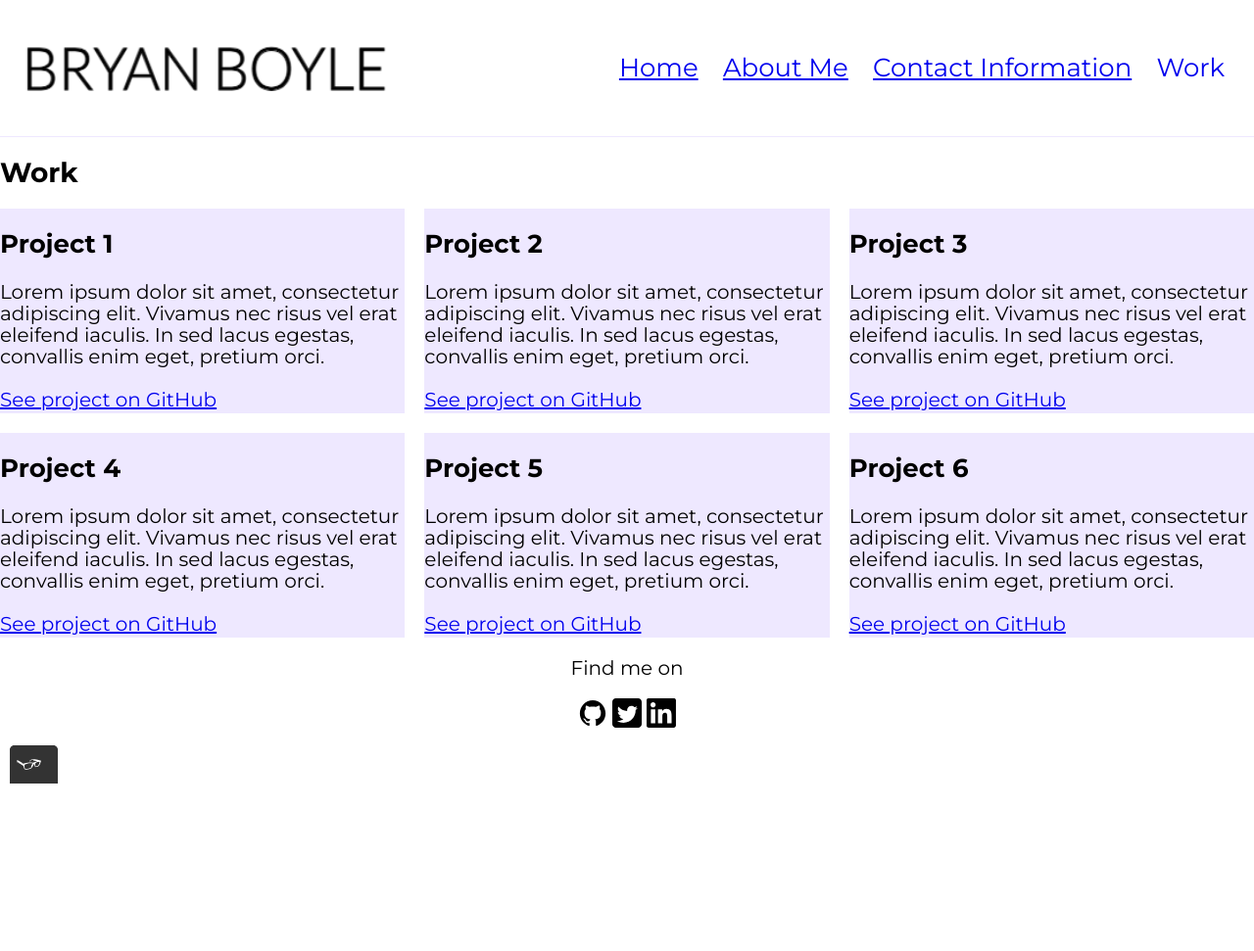
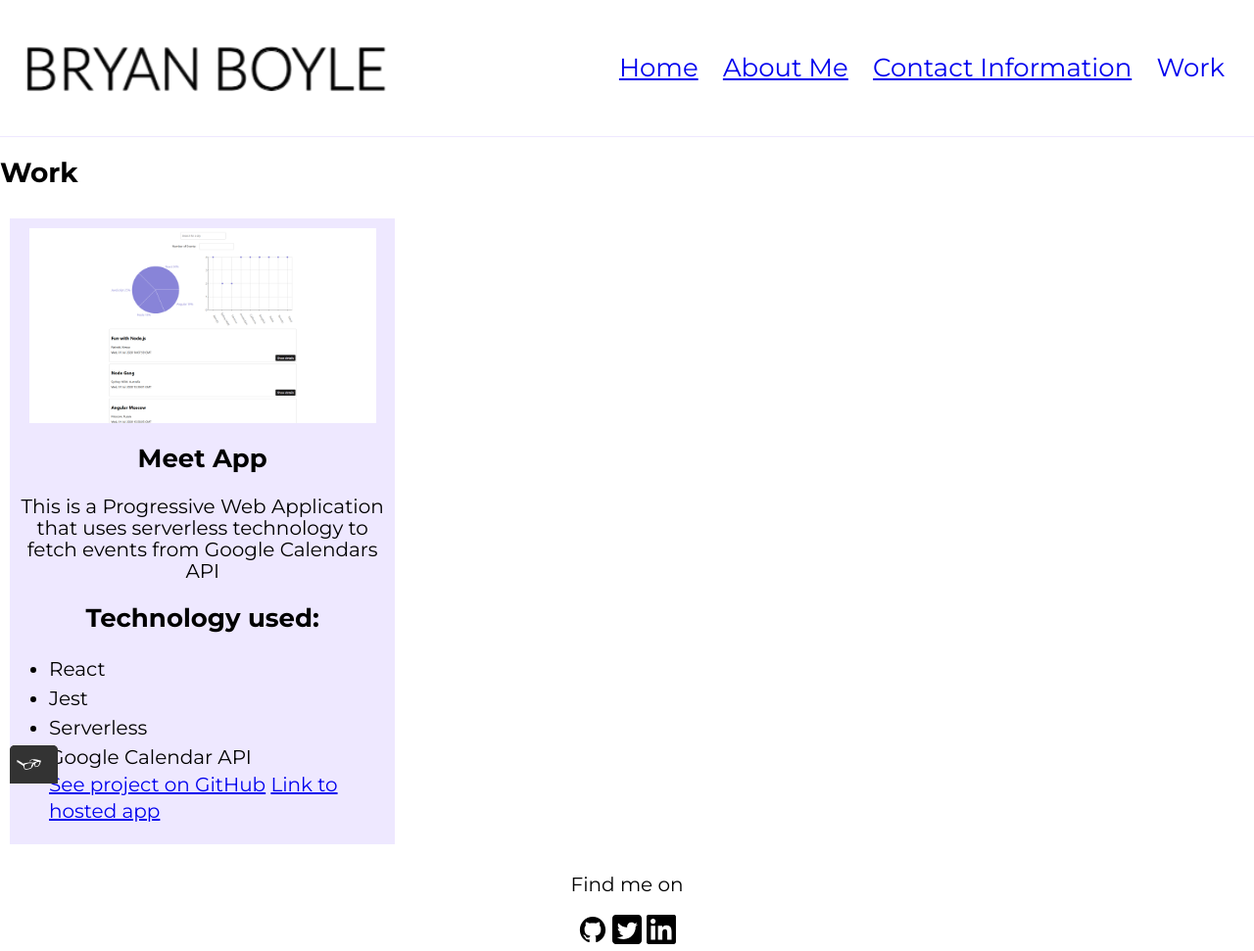
Before and after one commit to gone888/portfolio-website, a plain HTML site: page work.html in a window 1280 px wide. Shown: the whole page at 98% size. Before the commit the page ends 800 px from the top, so only its background shows below. Drawn offline with nearby package versions, Linux system fonts and the light colour scheme.

Commit message:
updating work.html

```diff
--- a/css/styles.css
+++ b/css/styles.css
@@ -5,7 +5,7 @@
   --white: #ffffff;
   --white-purple: #eee8ff;
   --light-purple: #bbafe4;
-  --dark-purple: #341D7B;
+  --dark-purple: #341d7b;
 }
 
 * {
@@ -14,12 +14,12 @@
 
 /* general element design */
 header {
-  font-family: 'Montserrat', sans-serif;
+  font-family: "Montserrat", sans-serif;
   font-weight: 400;
 }
 
 body {
-  font-family: 'Montserrat', sans-serif;
+  font-family: "Montserrat", sans-serif;
   font-weight: 400;
   font-size: 20px;
   line-height: 1.35;
@@ -55,7 +55,7 @@ a:hover {
 
 /* header & footer section */
 .page-header {
-  display:flex;
+  display: flex;
   max-width: 100%;
   margin: auto;
   padding: 20px;
@@ -81,8 +81,8 @@ a:hover {
 }
 
 .page-footer {
-  clear:both;
-  display:flex;
+  clear: both;
+  display: flex;
   flex-direction: column;
   text-align: center;
 }
@@ -131,7 +131,7 @@ a:hover {
 
 /* contact.html */
 .contact-info {
-  display:block;
+  display: block;
   text-align: center;
   margin: auto;
   padding: 0%;
@@ -149,22 +149,37 @@ a:hover {
     grid-template-columns: 1fr 1fr 1fr;
     grid-gap: 20px;
     margin: 0;
-
   }
   .grid__item {
     background-color: var(--white-purple);
     width: auto;
     min-height: auto;
-    margin: 0;
+    margin: 10px;
   }
   .grid__item:last-child {
     grid-column: auto / auto;
     grid-row: auto / auto;
   }
+  .grid__item img {
+    width: 90%;
+    height: auto;
+    object-fit: cover;
+    display: block;
+    margin: auto;
+    padding-top: 10px;
+  }
+  .grid__item h2,
+  p {
+    text-align: center;
+  }
+  .grid__item li {
+    list-style-type: disc;
+  }
 }
 
 /* buttons */
-button, .button{
+button,
+.button {
   border: none;
   display: inline-block;
   font-family: inherit;
@@ -181,8 +196,8 @@ button:hover,
 button:focus,
 .button:hover,
 .button:focus {
-    cursor: pointer;
-    opacity: 0.8;
+  cursor: pointer;
+  opacity: 0.8;
 }
 
 /* animations for boston-skyline.svg */
@@ -203,13 +218,13 @@ svg {
 
 @keyframes color-change {
   0% {
-    fill: var(--white-purple)
+    fill: var(--white-purple);
   }
   50% {
-    fill: var(--light-purple)
+    fill: var(--light-purple);
   }
   100% {
-    fill: var(--dark-purple)
+    fill: var(--dark-purple);
   }
 }
 
@@ -222,11 +237,11 @@ svg {
   }
 }
 
-@keyframes cloud-move-reverse{
+@keyframes cloud-move-reverse {
   from {
     transform: translate(0px, -20px);
   }
-  to{
+  to {
     transform: translate(-100px, -20px);
   }
 }
@@ -250,7 +265,7 @@ svg {
   }
 }
 
-@media all and (min-width: 500px) and (max-width: 750px){
+@media all and (min-width: 500px) and (max-width: 750px) {
   .grid {
     grid-template-columns: 1fr 1fr;
   }
--- a/work.html
+++ b/work.html
@@ -1,32 +1,50 @@
 <!DOCTYPE html>
 <html lang="en">
   <head>
-    <meta charset="UTF-8">
-    <meta name="viewport" content="width=device-width, initial-scale=1.0">
+    <meta charset="UTF-8" />
+    <meta name="viewport" content="width=device-width, initial-scale=1.0" />
     <title>My Projects</title>
-    <link rel="icon" href="img/favicon.ico">
-    <link rel="stylesheet" type="text/css" href="https://cdnjs.cloudflare.com/ajax/libs/normalize/8.0.0/normalize.min.css">
-    <link rel="preconnect" href="https://fonts.googleapis.com">
-    <link rel="preconnect" href="https://fonts.gstatic.com" crossorigin>
-    <link href="https://fonts.googleapis.com/css2?family=Montserrat:ital,wght@0,100..900;1,100..900&display=swap" rel="stylesheet">
-    <link rel="stylesheet" type="text/css" href="css/style.production.css">
+    <link rel="icon" href="img/favicon.ico" />
+    <link
+      rel="stylesheet"
+      type="text/css"
+      href="https://cdnjs.cloudflare.com/ajax/libs/normalize/8.0.0/normalize.min.css"
+    />
+    <link rel="preconnect" href="https://fonts.googleapis.com" />
+    <link rel="preconnect" href="https://fonts.gstatic.com" crossorigin />
+    <link
+      href="https://fonts.googleapis.com/css2?family=Montserrat:ital,wght@0,100..900;1,100..900&display=swap"
+      rel="stylesheet"
+    />
+    <link rel="stylesheet" type="text/css" href="css/styles.css" />
   </head>
   <body>
     <header class="page-header">
-      <img src="img/logo.jpg" alt="my logo" class="logo">
+      <img src="img/logo.jpg" alt="my logo" class="logo" />
       <nav class="main-navigation page-header__item">
         <ul role="menubar" class="navigation-list">
           <li role="presentation">
-            <a href="index.html" role="menuitem" class="navigation-list__item">Home</a>
+            <a href="index.html" role="menuitem" class="navigation-list__item"
+              >Home</a
+            >
           </li>
           <li role="presentation">
-            <a href="about.html" role="menuitem" class="navigation-list__item">About Me</a>
+            <a href="about.html" role="menuitem" class="navigation-list__item"
+              >About Me</a
+            >
           </li>
           <li role="presentation">
-            <a href="contact.html" role="menuitem" class="navigation-list__item">Contact Information</a>
+            <a href="contact.html" role="menuitem" class="navigation-list__item"
+              >Contact Information</a
+            >
           </li>
           <li role="presentation">
-            <a href="work.html" role="menuitem" class="navigation-list__item navigation-list__item--active">Work</a>
+            <a
+              href="work.html"
+              role="menuitem"
+              class="navigation-list__item navigation-list__item--active"
+              >Work</a
+            >
           </li>
         </ul>
       </nav>
@@ -35,45 +53,38 @@
       <h1>Work</h1>
       <div class="grid">
         <div class="grid__item">
-          <h2>Project 1</h2>
-          <p>Lorem ipsum dolor sit amet, consectetur adipiscing elit. Vivamus nec risus vel erat eleifend iaculis. In sed lacus egestas, convallis enim eget, pretium orci.</p>
-          <a href="#">See project on GitHub</a>
-        </div>
-        <div class="grid__item">
-          <h2>Project 2</h2>
-          <p>Lorem ipsum dolor sit amet, consectetur adipiscing elit. Vivamus nec risus vel erat eleifend iaculis. In sed lacus egestas, convallis enim eget, pretium orci.</p>
-          <a href="#">See project on GitHub</a>
-        </div>
-        <div class="grid__item">
-          <h2>Project 3</h2>
-          <p>Lorem ipsum dolor sit amet, consectetur adipiscing elit. Vivamus nec risus vel erat eleifend iaculis. In sed lacus egestas, convallis enim eget, pretium orci.</p>
-          <a href="#">See project on GitHub</a>
-        </div>
-        <div class="grid__item">
-          <h2>Project 4</h2>
-          <p>Lorem ipsum dolor sit amet, consectetur adipiscing elit. Vivamus nec risus vel erat eleifend iaculis. In sed lacus egestas, convallis enim eget, pretium orci.</p>
-          <a href="#">See project on GitHub</a>
-        </div>
-        <div class="grid__item">
-          <h2>Project 5</h2>
-          <p>Lorem ipsum dolor sit amet, consectetur adipiscing elit. Vivamus nec risus vel erat eleifend iaculis. In sed lacus egestas, convallis enim eget, pretium orci.</p>
-          <a href="#">See project on GitHub</a>
-        </div>
-        <div class="grid__item">
-          <h2>Project 6</h2>
-          <p>Lorem ipsum dolor sit amet, consectetur adipiscing elit. Vivamus nec risus vel erat eleifend iaculis. In sed lacus egestas, convallis enim eget, pretium orci.</p>
-          <a href="#">See project on GitHub</a>
+          <img src="./img/meet-app-image.PNG" alt="Meet App Screenshot" />
+          <h2>Meet App</h2>
+          <p>
+            This is a Progressive Web Application that uses serverless
+            technology to fetch events from Google Calendars API
+          </p>
+          <h2>Technology used:</h2>
+          <ul>
+            <li>React</li>
+            <li>Jest</li>
+            <li>Serverless</li>
+            <li>Google Calendar API</li>
+            <a href="https://github.com/gone888/meet">See project on GitHub</a>
+            <a href="https://meet-phi-liart.vercel.app/">Link to hosted app</a>
+          </ul>
         </div>
       </div>
     </section>
     <footer class="page-footer">
       <p>Find me on</p>
       <div class="social-media">
-        <a href="https://github.com/gone888" target="_blank"><img src="img/githublogo.svg" alt="Github"></a>
-        <a href="#" target="_blank"><img src="img/twitterlogo.svg" alt="Twitter"></a>
-        <a href="#" target="_blank"><img src="img/linkedinlogo.svg" alt="Linkedin"></a>
+        <a href="https://github.com/gone888" target="_blank"
+          ><img src="img/githublogo.svg" alt="Github"
+        /></a>
+        <a href="#" target="_blank"
+          ><img src="img/twitterlogo.svg" alt="Twitter"
+        /></a>
+        <a href="#" target="_blank"
+          ><img src="img/linkedinlogo.svg" alt="Linkedin"
+        /></a>
       </div>
     </footer>
-  <script src="js/tota11y.min.js"></script>
+    <script src="js/tota11y.min.js"></script>
   </body>
 </html>
```
Also changed, not shown: img/meet-app-image.PNG (added).
